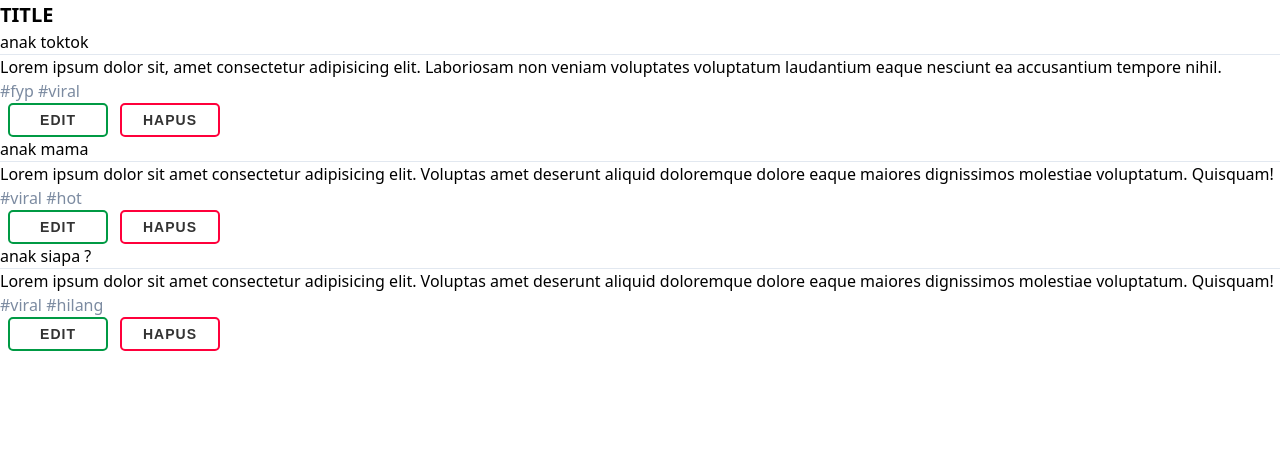
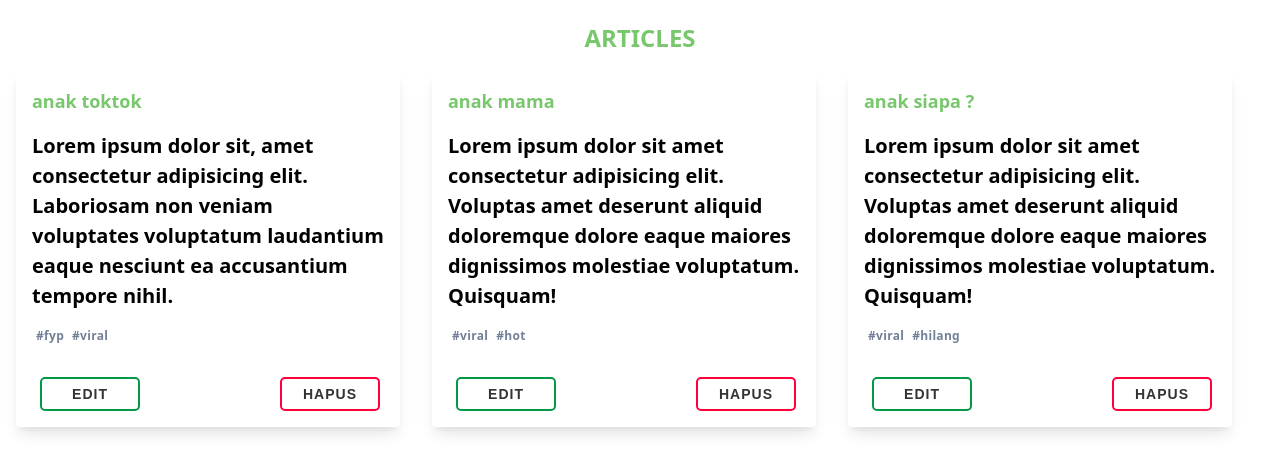
Before and after one commit to ridhoajibx/CRUD-REACT, a React (Create React App) app: page / in a window 1280 px wide. Shown: the top 472 px of the page. Built offline with nearby package versions, Linux system fonts and the light colour scheme.

Commit message:
[ridho] - create component card post - WIP

```diff
--- a/src/App.js
+++ b/src/App.js
@@ -32,7 +32,12 @@ function App() {
 
     return (
         <div className="w-full">
-            <div className="uppercase font-bold text-xl">title</div>
+            <div className="my-5 mx-4">
+                <div className="flex justify-center items-center">
+                    <h1 className="uppercase text-primary-500 font-bold text-2xl mb-4">Articles</h1>
+                </div>
+
+                <div className="flex flex-wrap">
                     {allPosts.length > 0 && allPosts.map(post => {
                         const { id, title, body, tags } = post;
                         return (
@@ -40,6 +45,8 @@ function App() {
                         )
                     })}
                 </div>
+            </div>
+        </div>
     );
 }
 
--- a/src/Components/Post.js
+++ b/src/Components/Post.js
@@ -8,7 +8,7 @@ export default function Post(props) {
         className: "btn-primary mx-2",
         buttontext: "Edit",
         type: "button",
-        onsubmit: () => {
+        onSubmit: () => {
 
         }
     }
@@ -17,27 +17,32 @@ export default function Post(props) {
         className: "btn-danger mx-1",
         buttontext: "Hapus",
         type: "button",
-        onsubmit: () => {
+        onSubmit: () => {
 
         }
     }
     return (
-        <div>
-            <div className="card">
-                <section key={id}>
-                    <h3>{title}</h3>
-                    <hr className="new1"></hr>
-                    <p>{body}</p>
-                    <div>
-                        {tags.length === 0 ? null :
-                            tags.map(tag => (
-                                <a href="!#" className="text-secondary-100">{`#${tag} `}</a>
-                            ))
-                        }
-                    </div>
-                    <div className="flex items-center">
-                        <Button {...editBtnProps} />
-                        <Button {...deleteBtnProps} />
+        <div className="w-full md:w-1/2 lg:w-1/3">
+            <div className="mx-auto">
+                <section key={id} className="max-w-sm rounded shadow-lg">
+                    <div className="p-4">
+                        <div className="text-primary-500 font-bold text-lg">{title}</div>
+                        <div className="text-xl mt-4 font-bold">
+                            {body}
+                        </div>
+                        <div className="flex flex-row flex-wrap justify-between sm:items-center font-semibold tracking-wide text-gray-600 uppercase text-xs">
+                            <div className="flex items-center mt-4">
+                                {tags && tags.map((tag, idx) => (
+                                    <a key={idx} href="!#" className="lowercase mx-1">
+                                        #{tag}
+                                    </a>
+                                ))}
+                            </div>
+                        </div>
+                        <div className="mt-8 flex justify-between items-center">
+                            <Button {...editBtnProps} />
+                            <Button {...deleteBtnProps} />
+                        </div>
                     </div>
                 </section>
             </div>
```
Lines whose indentation alone changed are shown as unchanged.
